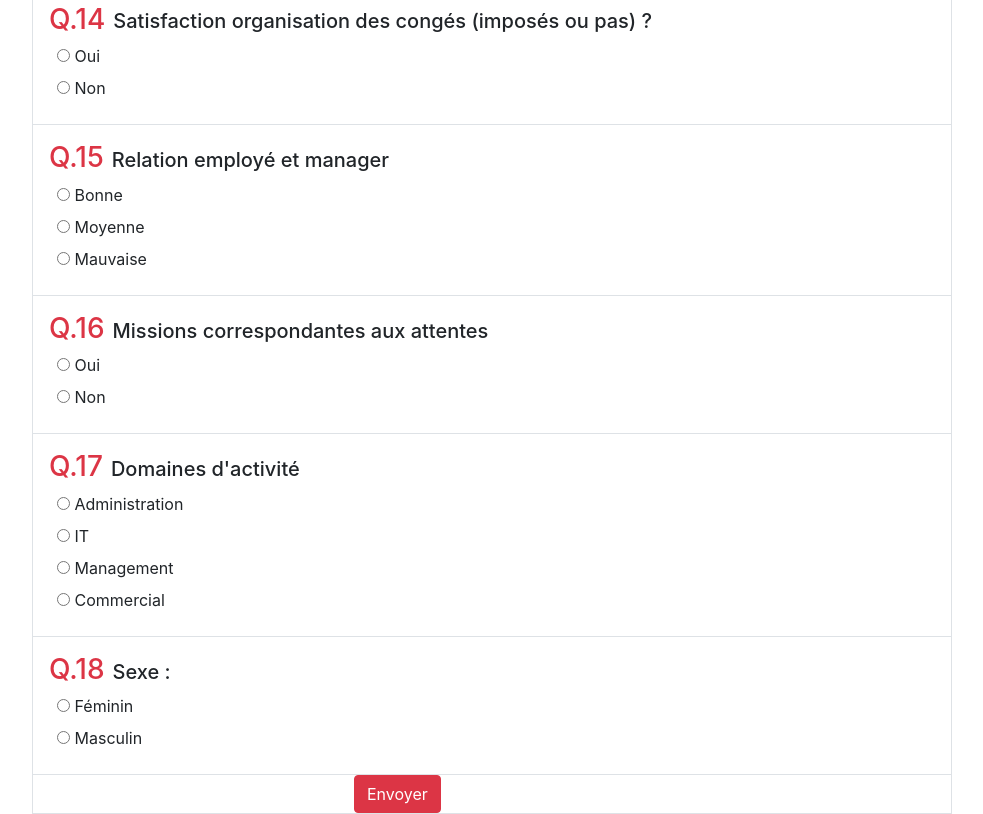
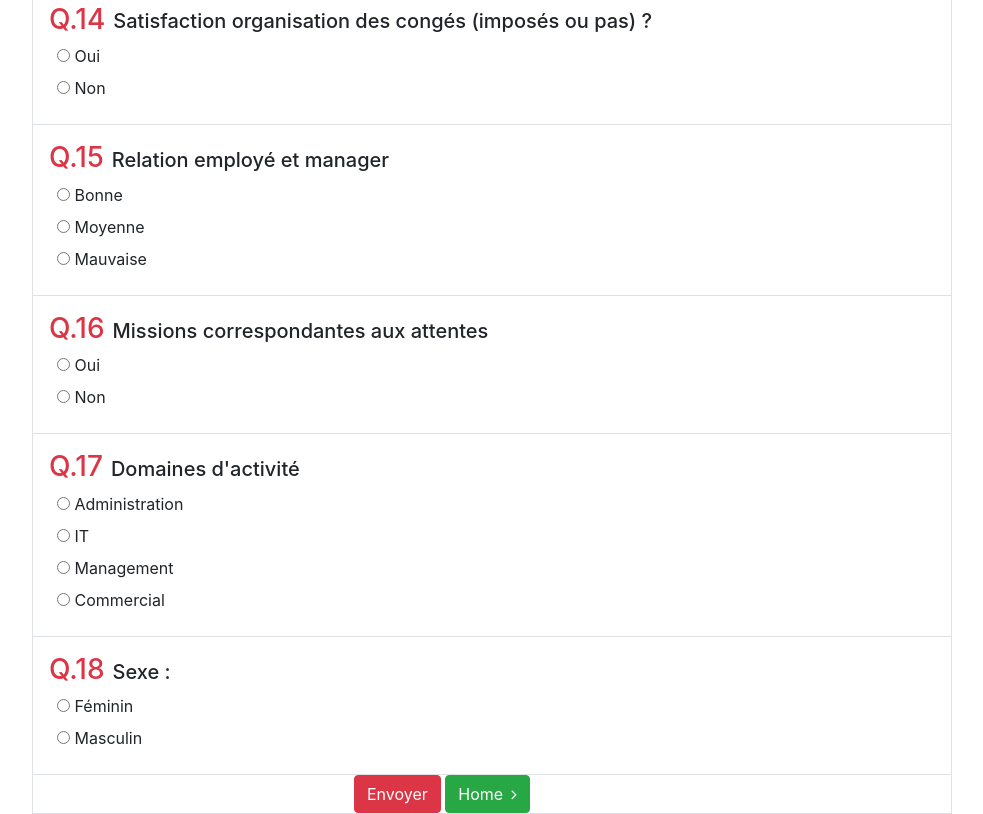
Before and after one commit to laetitiaphimmasane/workshop-happy-selfcare, a website: page src/index.html in a window 1280 px wide. Shown: the part 2260-3074 px from the top of the page, without its empty margins (148-1131 px from the left). Drawn offline with nearby package versions, Linux system fonts and the light colour scheme; a script that the page names is missing.

Commit message:
button redirect home

```diff
--- a/server.js
+++ b/server.js
@@ -64,7 +64,6 @@ app.get('/process_get', function (req, res) {
 
 app.get('/index.html', function (req, res) {
     res.sendFile( __dirname + "/src/index.html" );
-    //res.send('Page Questionnaire');
 })
 
 
@@ -72,5 +71,5 @@ var app = app.listen(8081, function () {
     var host = app.address().address
     var port = app.address().port
 
-    console.log("Example server listening at http://127.0.0.1:8081", host, port)
+    console.log("Server listening at http://127.0.0.1:8081", host, port)
 })
--- a/src/index.html
+++ b/src/index.html
@@ -310,6 +310,7 @@
                                 <div class="col-sm"></div>
                                 <div class="col-sm">
                                     <input type = "submit" class="btn btn-primary btn-danger" value = "Envoyer">
+                                    <button class="btn btn-primary border-success align-items-center btn-success" onclick="window.location.href='http://127.0.0.1:8081/';" type="button">Home<i class="fa fa-angle-right ml-2"></i></button>
                                 </div>
                                 <div class="col-sm"></div>
                             </div>
```
Also changed, not shown: assets/css/style.css (renamed from src/assets/css/style.css), assets/js/index.js (added).
